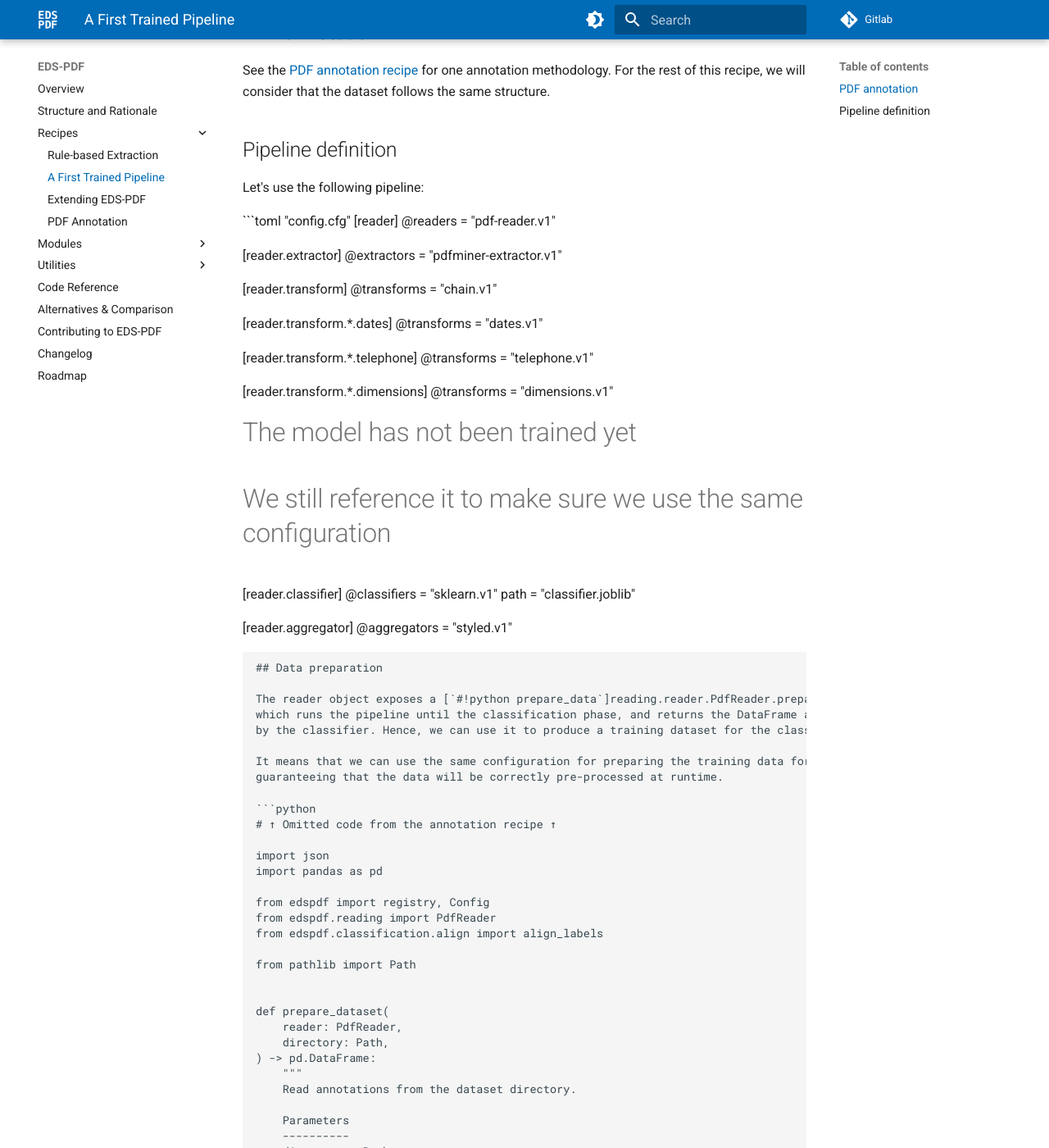
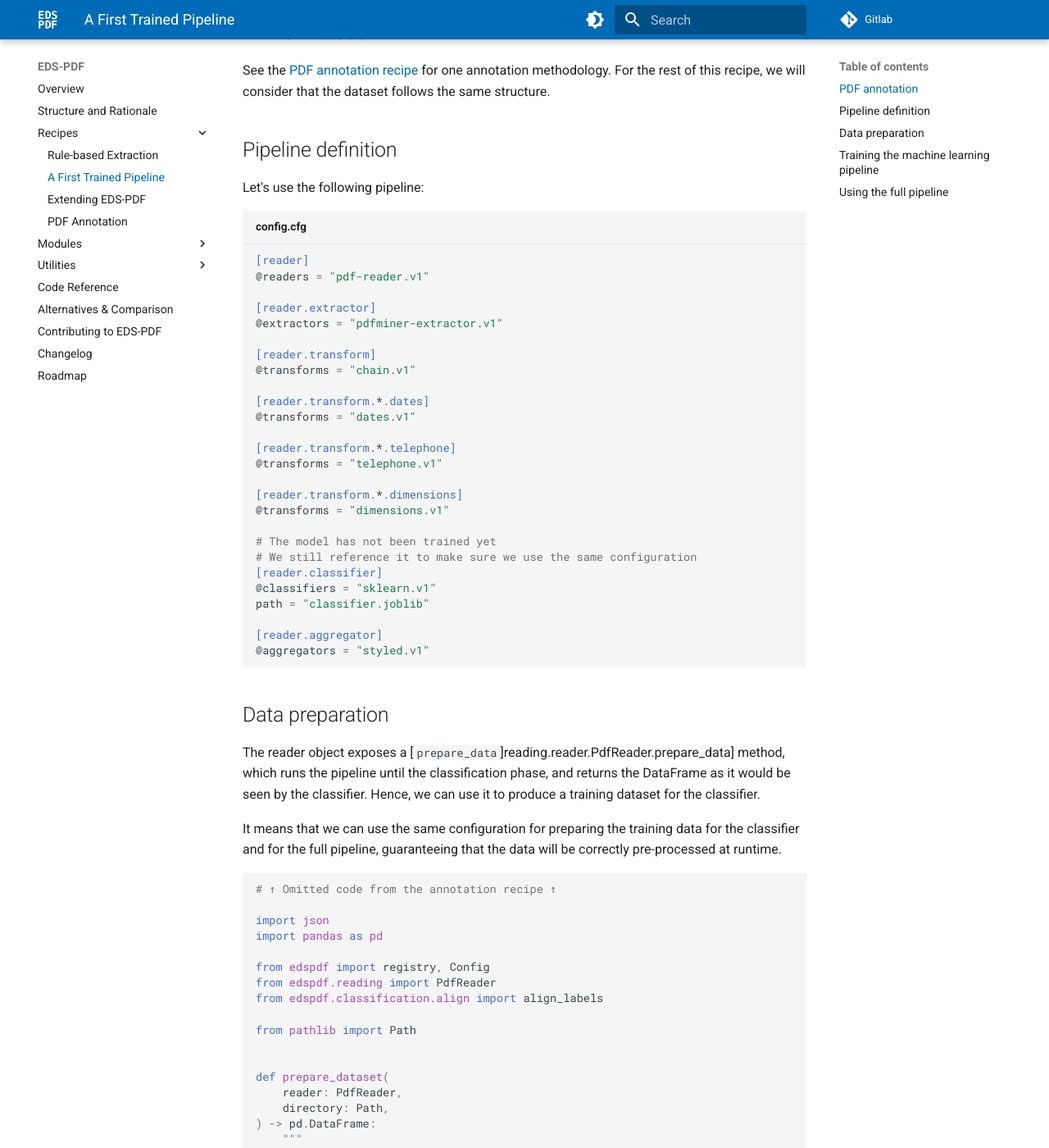
Before and after one commit to aphp/edspdf, an MkDocs documentation site: the page built from docs/recipes/sklearn.md, in a window 1280 px wide and 1400 px high, scrolled down 393 px. Shown: the whole window at 82% size. Built offline with MkDocs 1.6.1 and Material for MkDocs 9.7.7, drawn with Linux system fonts in a browser that asks for light colours; a script that is not in the unit is left out; some of the changed text lies outside the part shown.

Commit message:
fix: docs

````diff
--- a/docs/recipes/sklearn.md
+++ b/docs/recipes/sklearn.md
@@ -20,7 +20,7 @@
 
 Let's use the following pipeline:
 
-```toml "config.cfg"
+```toml title="config.cfg"
 [reader]
 @readers = "pdf-reader.v1"
 
@@ -123,9 +123,9 @@
 
 ## Training the machine learning pipeline
 
-Now everything is ready to train a Scikit-Learn pipeline! Let's define a simple RandomForestClassifier:
+Now everything is ready to train a Scikit-Learn pipeline! Let's define a simple classifier:
 
-```python "classifier.py"
+```python title="classifier.py"
 from sklearn.compose import ColumnTransformer
 from sklearn.decomposition import TruncatedSVD
 from sklearn.ensemble import RandomForestClassifier
````
Also changed, not shown: other parts of docs/recipes/sklearn.md (+1 -1 lines), changelog.md (+3 -1 lines), docs/recipes/annotation.md (+1 -1 lines), roadmap.md (+5 -1 lines).
